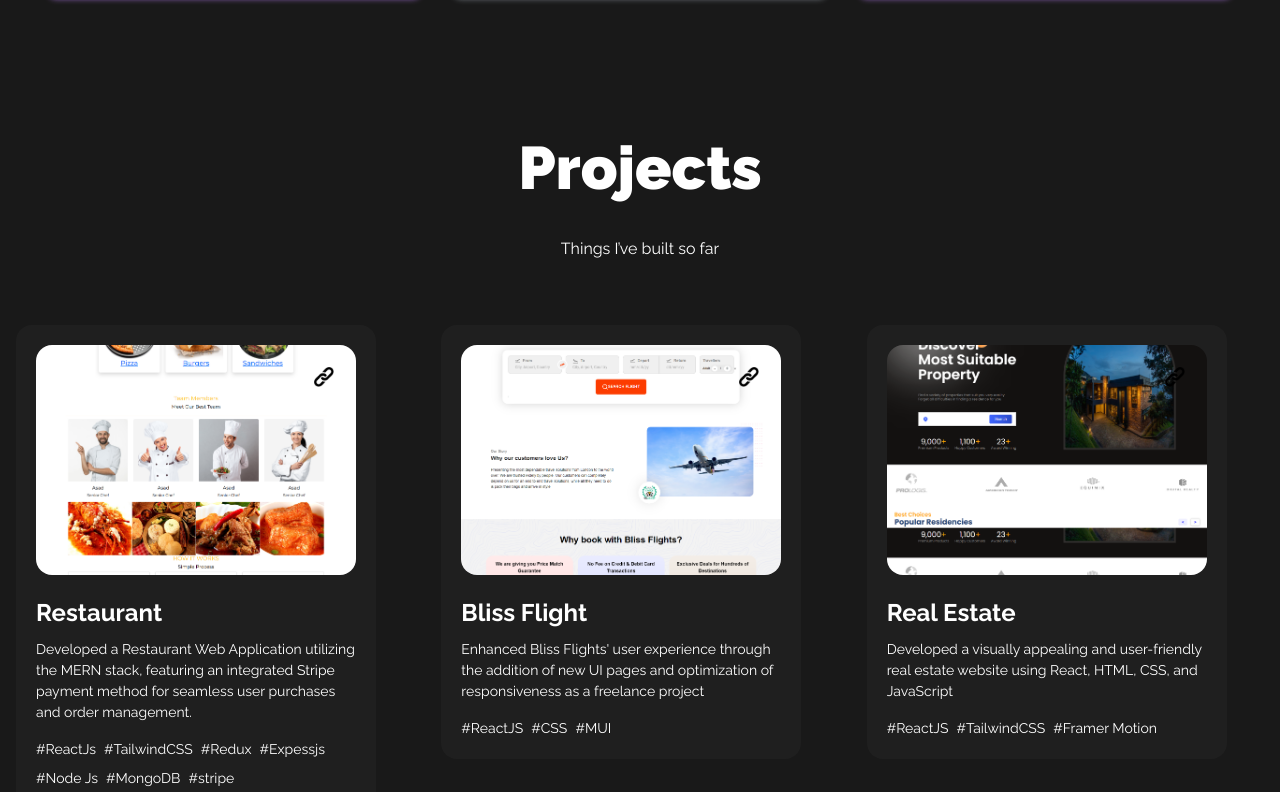
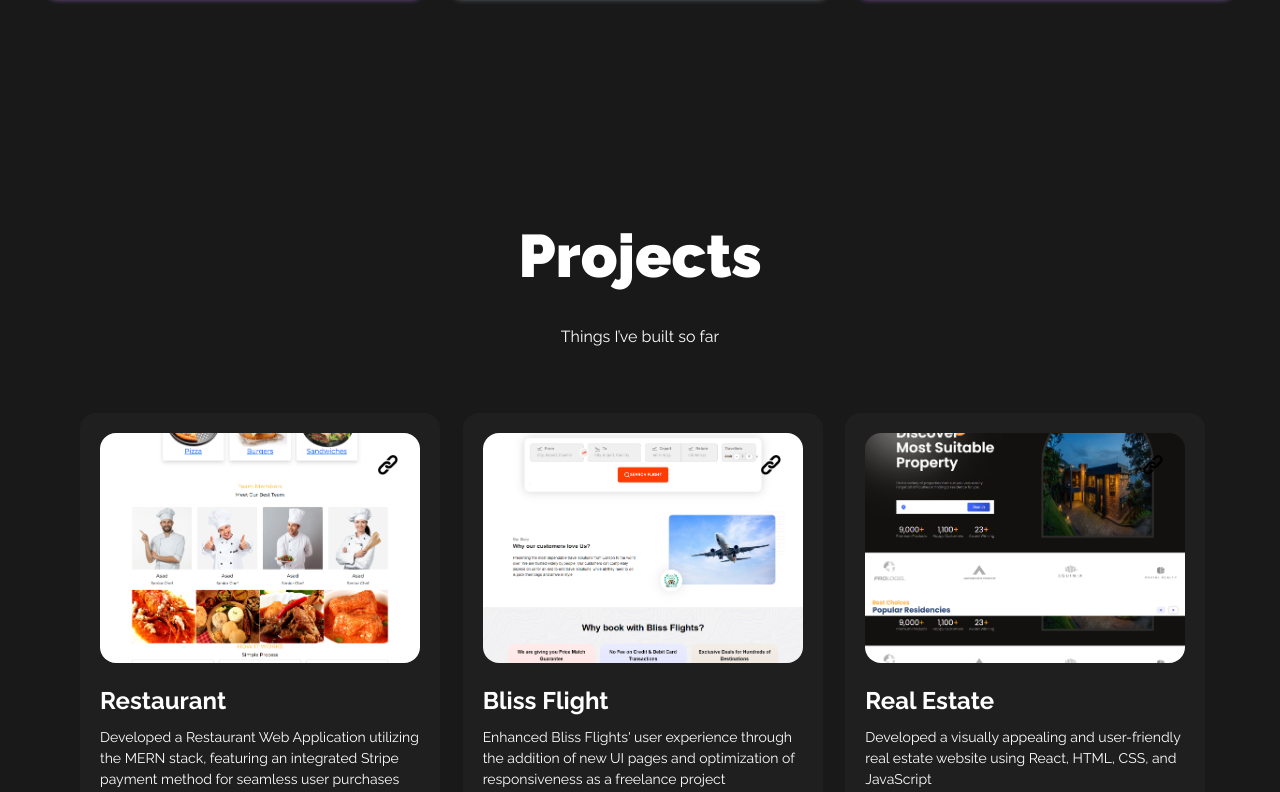
Before and after one commit to harisshafiq934/portfolio, a React (Vite) app: page / in a window 1280 px wide. Shown: the part 1145-1937 px from the top of the page. Built offline with nearby package versions, Linux system fonts and the light colour scheme.

Commit message:
animation

```diff
--- a/src/Components/Projects.jsx
+++ b/src/Components/Projects.jsx
@@ -1,7 +1,7 @@
 import React from 'react'
 import Realstate from "../assets/portfolio/realestate.png"
 import Restaurent from "../assets/portfolio/restaurent.png"
-// import { SectionWrapper } from "../hoc";
+import { SectionWrapper } from "../hoc";
 import { fadeIn, textVariant } from "../utils/motion";
 import LinkIcon from "../assets/link.png"
 import {Tilt} from "react-tilt";
@@ -110,12 +110,12 @@ function Projects() {
       className=" w-full text-white "
     >
       <div className=" p-4 mx-auto  ">
-        <div className="pb-8 text-center">
-          <p className={`${styles.sectionHeadText}`} >
+        <motion.div variants={textVariant()} className="pb-8 text-center">
+          <h2 className={`${styles.sectionHeadText}`} >
           Projects
-          </p>
+          </h2>
           <p className="py-6">  Things I’ve built so far  </p>
-        </div>
+        </motion.div>
 
         <div className='mt-2  grid lg:grid-cols-3 md:grid-cols-2 xs:grid-cols-1 mx-auto gap-7'>
         {projects.map((project, index) => (
@@ -129,5 +129,4 @@ function Projects() {
     </div>
   )
 }
-
-export default Projects
+export default SectionWrapper(Projects, "");
```
